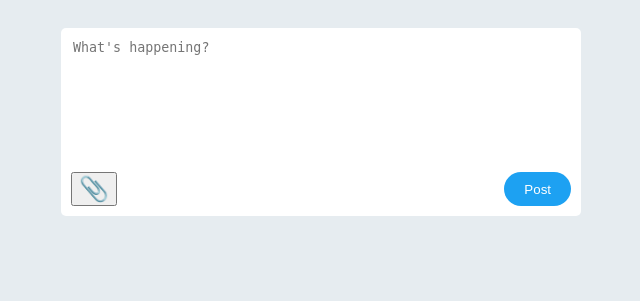
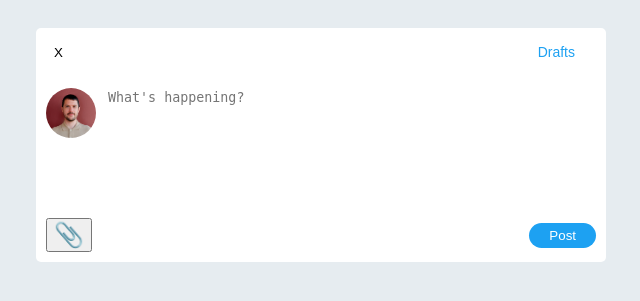
Before and after one commit to Tizzz-555/no-feed-twitter, a Flask app: page / in a window 1280 px wide. Shown: the top 301 px of the page, without its empty margins (319-959 px from the left). Run offline with Flask 3, Linux system fonts and the light colour scheme.

Commit message:
style profile picture and header

```diff
--- a/static/css/style.css
+++ b/static/css/style.css
@@ -5,17 +5,75 @@ body {
 }
 
 .tweet-container {
+  display: flex;
+  flex-direction: column;
+  align-items: flex-start;
   background: white;
   border-radius: 5px;
   padding: 10px;
-  width: 500px;
+  width: 550px;
   margin: auto;
+  padding-top: 40px;
   position: relative;
+}
+
+.tweet-header {
+  position: absolute;
+  top: 0;
+  right: 0;
+  left: 0;
+  display: flex;
+  justify-content: space-between;
+  align-items: center;
+  padding: 10px;
+}
+
+.close-tweet {
+  margin-left: 1px;
+  background: none;
+  border: 1px solid transparent;
+}
+
+.drafts {
+  background: none;
+  border: 1px solid transparent;
+  border-radius: 20px;
+  padding: 5px 20px;
+  cursor: pointer;
+  font-size: 14px;
+  min-width: 70px;
+  text-align: center;
+}
+
+.tweet-body {
+  padding-top: 20px;
+  display: flex;
+  width: 100%;
+}
+
+
+.profile-container {
+  margin-right: 10px;
+  display: flex;
+  align-items: start;
+}
+
+.profile-pic {
+  width: 50px;
+  height: 50px;
+  border-radius: 50%;
+  object-fit: cover;
+}
+
+.tweet-input-container {
+  flex-grow: 1;
+  display: flex;
+  flex-direction: column;
 }
 
 #tweetText {
   border: none;
-  width: calc(100% - 20px);
+  width: 100%;
   height: 100px;
   resize: none;
   margin-bottom: 10px;
@@ -57,6 +115,7 @@ body {
 .tweet-options {
   display: flex;
   justify-content: space-between;
+  align-items: center;
   position: absolute;
   bottom: 10px;
   left: 10px;
@@ -85,3 +144,14 @@ body {
 #mediaButton:disabled {
   cursor: default;
 }
+
+
+.drafts {
+  color: #1da1f2;
+  transition: background-color 0.3s, border-color 0.3s;
+}
+
+.drafts:hover {
+  background-color: rgba(29, 161, 242, 0.1);
+  border-color: rgba(29, 161, 242, 0.1);
+}
--- a/templates/index.html
+++ b/templates/index.html
@@ -7,6 +7,17 @@
 </head>
 <body>
   <div class="tweet-container">
+    <div class="tweet-header">
+      <button class="close-tweet">X</button>
+      <div class="drafts-container">
+        <button class="drafts">Drafts</button>
+      </div>
+    </div>
+    <div class="tweet-body">
+      <div class="profile-container">
+        <img src="{{ url_for('static', filename='images/spennellata2.jpeg') }}" alt="Profile Picture" class="profile-pic">
+      </div>
+      <div class="tweet-input-container">
         <textarea id="tweetText" placeholder="What's happening?"></textarea>
         <div id="image-preview-container" class="image-preview-container">
           <!-- Image previews will be inserted here -->
@@ -17,6 +28,8 @@
           <button id="tweetButton">Post</button>
         </div>
       </div>
+    </div>
+  </div>
 
     <script
     src="{{ url_for('static', filename='js/script.js') }}">
```
Also changed, not shown: static/images/spennellata2.jpeg (added). Lines whose indentation alone changed are shown as unchanged.
